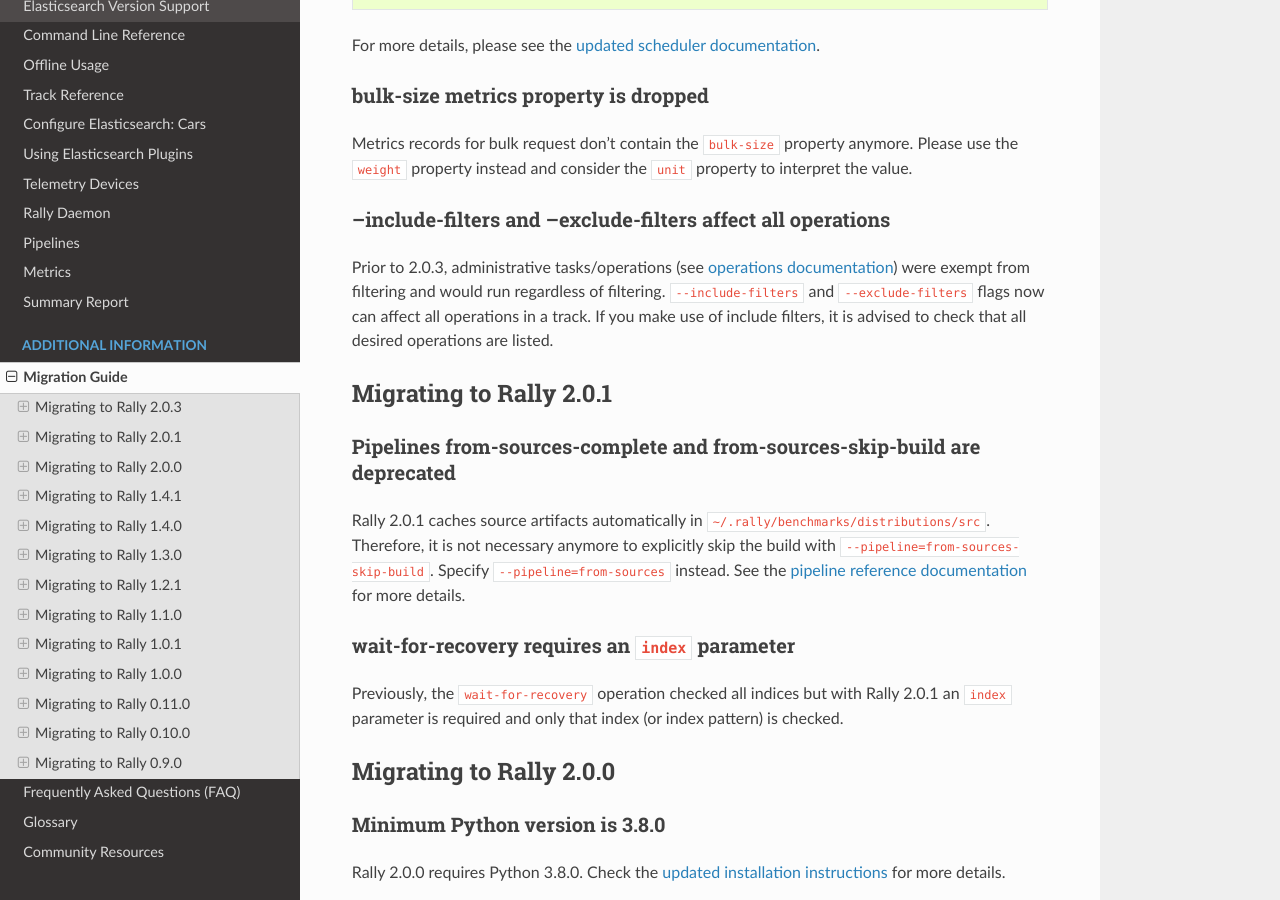
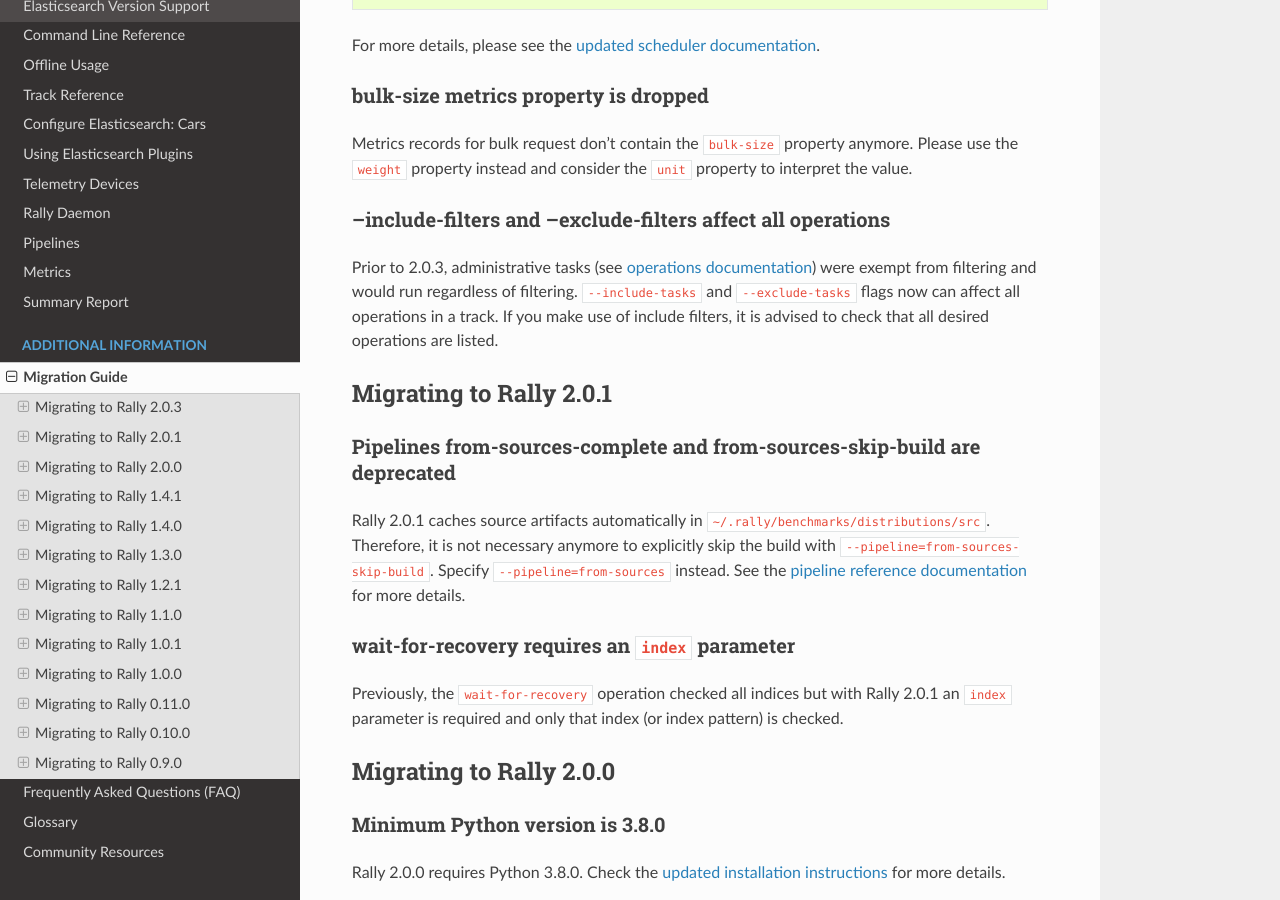
Before and after one commit to elastic/rally, a Sphinx documentation site: the page built from docs/migrate.rst, in a window 1280 px wide and 900 px high, scrolled down 1287 px. Built offline with Sphinx 7.4.7 and the Read the Docs theme 2.0.0, drawn with Linux system fonts in a browser that asks for light colours.

Commit message:
fix migration note

```diff
--- a/docs/migrate.rst
+++ b/docs/migrate.rst
@@ -61,7 +61,7 @@
 --include-filters and --exclude-filters affect all operations
 ^^^^^^^^^^^^^^^^^^^^^^^^^^^^^^^^^^^^^^^^^^^^^^^^^^^^^^^^^^^^^
 
-Prior to 2.0.3, administrative tasks/operations (see :ref:`operations documentation<track_operations>`) were exempt from filtering and would run regardless of filtering.  ``--include-filters`` and ``--exclude-filters`` flags now can affect all operations in a track.  If you make use of include filters, it is advised to check that all desired operations are listed.
+Prior to 2.0.3, administrative tasks (see :ref:`operations documentation<track_operations>`) were exempt from filtering and would run regardless of filtering.  ``--include-tasks`` and ``--exclude-tasks`` flags now can affect all operations in a track.  If you make use of include filters, it is advised to check that all desired operations are listed.
 
 Migrating to Rally 2.0.1
 ------------------------
```
